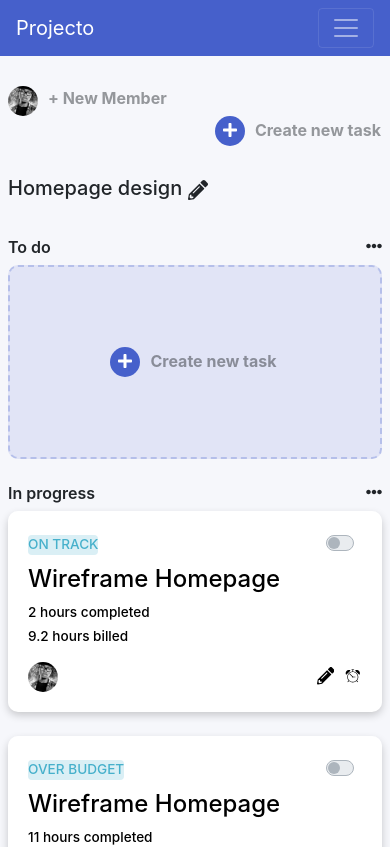
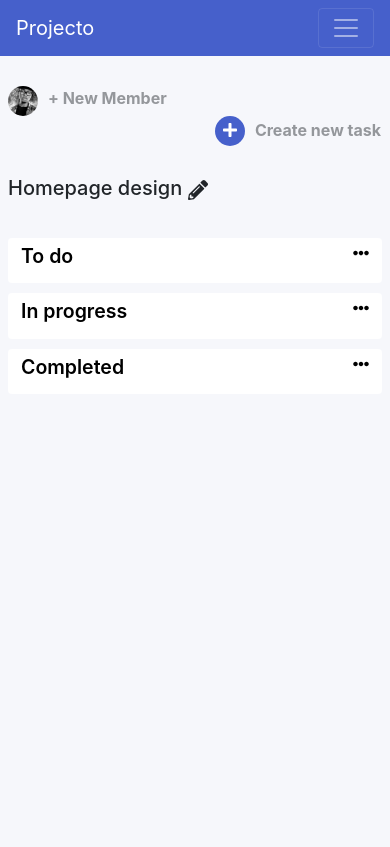
Before and after one commit to Tobipeters/Projecto-frontend-design-, a React (Create React App) app: page / in a window 390 px wide. Shown: the top 847 px of the page. Built offline with nearby package versions, Linux system fonts and the light colour scheme.

Commit message:
fixing responsive design

```diff
--- a/src/App.css
+++ b/src/App.css
@@ -67,6 +67,9 @@
   vertical-align: middle;
   color: #21252975;
 }
+.for-mobile{
+  display: none;
+}
 
 @media screen and (max-width:800px){
     .app-nav{
@@ -74,9 +77,29 @@
     }
     .main-container{
       padding: 30px 16px;
+      height: 120vh;
     }
     .col-create-plus{
       text-align: end;
       padding-right: 5px;
     }
+
 }
+@media screen and (max-width:500px){
+  .for-desktop{
+    display: none;
+  }
+  .for-mobile{
+    display: block;
+  }
+  .accordion-btn{
+    width: 100%;
+    margin-bottom: 10px;
+    color: #000;
+    background: #fff;
+
+  }
+  .btn-link, .btn-link:focus{
+    text-decoration: none;
+  }
+}
--- a/src/App.js
+++ b/src/App.js
@@ -3,7 +3,7 @@ import 'bootstrap/dist/css/bootstrap.min.css';
 import './App.css';
 import Nav from './Nav/Nav'
 import avatar from './Images/avatar.jpg'
-import { Container, Col, Row, Image } from 'react-bootstrap';
+import { Container, Col, Row, Image, Accordion, Button } from 'react-bootstrap';
 import { FaPencilAlt, FaPlus } from "react-icons/fa";
 import StageTitle from './StageTitle/StageTitle'
 import Create from './Create/Create'
@@ -50,7 +50,7 @@ class App extends React.Component {
    * the array,but for one reason or the other, it is not working.
    * I will look into it though
    */
-////////////////////////////////////////////////////////////
+  ////////////////////////////////////////////////////////////
   loopingFunc = arrayName => {
     arrayName.map((task, index) => {
       return <Task
@@ -124,19 +124,63 @@ class App extends React.Component {
           </Row>
           <Row>
             <Col xs={12} md={4} className="col-pad" >
+              <div className="for-desktop">
               <StageTitle title="To do" />
               {todoList}
               <Create />
+              </div>
+              <Accordion className="for-mobile">
+                <Accordion.Toggle className="accordion-btn" as={Button} variant="link" >
+                  <StageTitle title="To do" />
+                </Accordion.Toggle>
+
+                <Accordion.Collapse >
+                  <div>
+                  {todoList}
+                  <Create />
+                  </div>
+                </Accordion.Collapse>
+              </Accordion>
             </Col>
             <Col xs={12} md={4} className="col-pad">
+            <div className="for-desktop">
               <StageTitle title="In progress" />
               {inProgressList}
               <Create />
+          </div>
+              <Accordion className="for-mobile">
+                <Accordion.Toggle className="accordion-btn" as={Button} variant="link" >
+                  <StageTitle title="In progress" />
+                </Accordion.Toggle>
+
+                <Accordion.Collapse >
+                  <div>
+                  {inProgressList}
+                  <Create />
+                  </div>
+                </Accordion.Collapse>
+
+              </Accordion>
             </Col>
             <Col xs={12} md={4} className="col-pad">
+            <div className="for-desktop">
               <StageTitle title="Completed" />
               {completedList}
               <Create />
+          </div>
+              <Accordion className="for-mobile">
+                <Accordion.Toggle className="accordion-btn" as={Button} variant="link" >
+                  <StageTitle title="Completed" />
+                </Accordion.Toggle>
+
+                <Accordion.Collapse >
+                <div>
+                  {completedList}
+                  <Create />
+                  </div>
+                </Accordion.Collapse>
+
+              </Accordion>
             </Col>
           </Row>
         </Container>
--- a/src/Nav/Nav.css
+++ b/src/Nav/Nav.css
@@ -23,10 +23,14 @@
     padding: 3px;
 }
 
+
 @media screen and (max-width:800px){
     .navbar-dark .navbar-nav .nav-link{
 
         padding: 8px 0;
 
     }
+    .nav-link .avatar{
+        padding-left: 16px;
+    }
 }
--- a/src/Task/Task.css
+++ b/src/Task/Task.css
@@ -43,3 +43,11 @@
 .ava-icon-cont{
     padding:15px 0 0;
 }
+.title{
+    font-size: 1.22em;
+    }
+
+@media screen and (max-width:950px){
+
+
+    }
--- a/src/Task/Task.js
+++ b/src/Task/Task.js
@@ -19,7 +19,7 @@ const task = props => {
                     id="disabled-custom-switch"
                 />
                 <div>
-                    <h4>{props.title}</h4>
+                    <h4 className="title">{props.title}</h4>
                     <span>{props.hoursCompleted} hours completed</span>
                     <br />
                     <span>{props.hoursBilled} hours billed</span>
```
